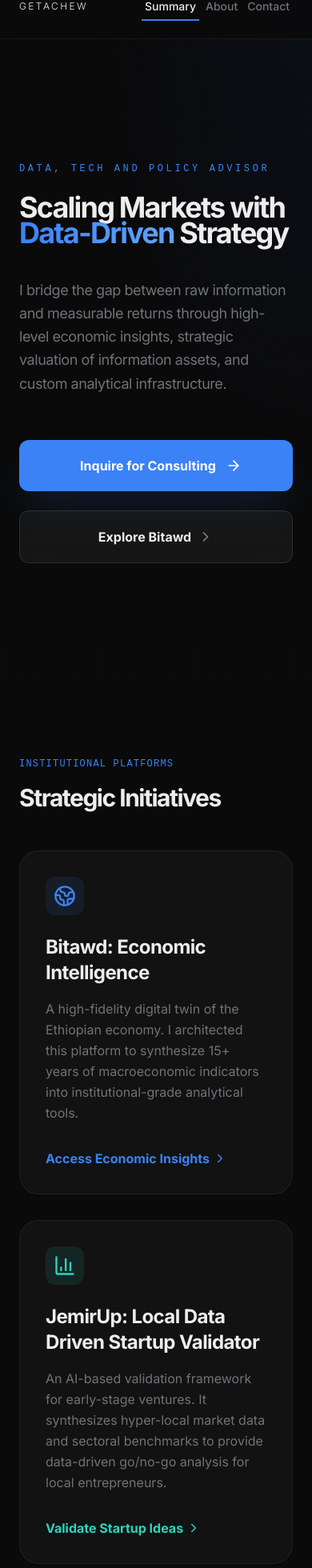
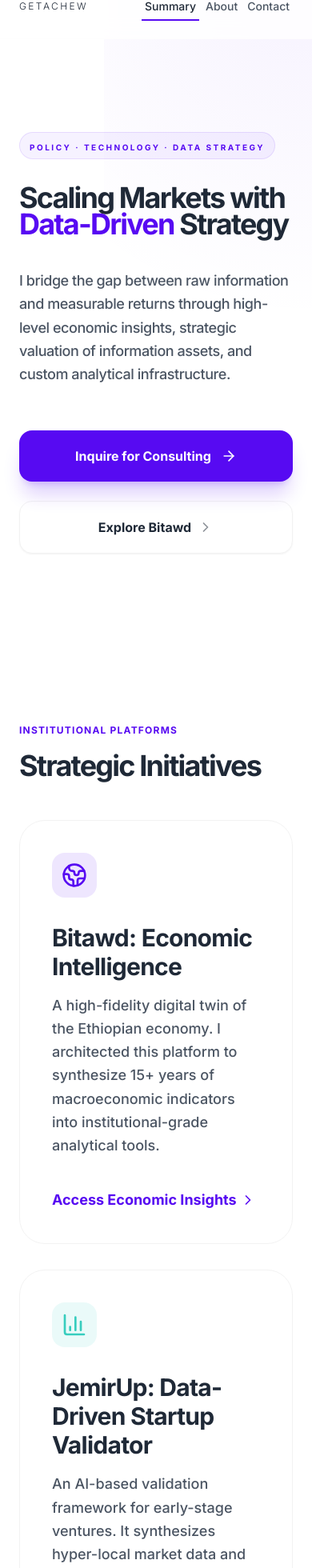
Before and after one commit to gabegaz/gabegaz.github.io, a Next.js app: page / in a window 390 px wide. Shown: the part 32-1992 px from the top of the page at 80% size. Built offline with nearby package versions, Linux system fonts and the light colour scheme.

Commit message:
changed theme

```diff
--- a/app/globals.css
+++ b/app/globals.css
@@ -3,17 +3,29 @@
 @tailwind utilities;
 
 :root {
-  --background: #ffffff;
-  --foreground: #0a0a0a;
-  --card: #f9f9f9;
-  --card-foreground: #0a0a0a;
+  --background: 255 255 255;
+  --foreground: 31 41 55;
+  --card: 255 255 255;
+  --card-foreground: 31 41 55;
+  --primary: 87 10 242;
+  --primary-foreground: 255 255 255;
+  --secondary: 240 0 184;
+  --secondary-foreground: 255 255 255;
+  --accent: 55 205 190;
+  --accent-foreground: 31 41 55;
+  --muted: 242 242 242;
+  --muted-foreground: 75 85 99;
 }
 
+/* Updated dark mode for DaisyUI light context if needed,
+   but keeping it distinct from the previous dark theme. */
 .dark {
-  --background: #0a0a0a;
-  --foreground: #ededed;
-  --card: #121212;
-  --card-foreground: #ffffff;
+  --background: 31 41 55;
+  --foreground: 242 242 242;
+  --card: 45 52 65;
+  --card-foreground: 242 242 242;
+  --muted: 55 65 81;
+  --muted-foreground: 156 163 175;
 }
 
 @layer base {
@@ -33,7 +45,7 @@
 }
 
 ::-webkit-scrollbar-thumb {
-  @apply bg-muted/20 rounded-full hover:bg-muted/40 transition-colors;
+  @apply bg-muted/40 rounded-full hover:bg-muted/60 transition-colors;
 }
 
 /* Typography Enhancements */
--- a/app/layout.tsx
+++ b/app/layout.tsx
@@ -69,14 +69,16 @@
 
 export default function RootLayout({ children }: { children: React.ReactNode }) {
   return (
-    <html lang="en" className="dark">
+    <html lang="en">
       <head>
         <GoogleAnalytics gaId="G-CBZ2TKHSNF" />
       </head>
       <body className={`${inter.variable} font-sans antialiased text-foreground bg-background`}>
         <div className="relative min-h-screen flex flex-col">
-          {/* Subtle background gradient for "Strategic" feel */}
-          <div className="fixed inset-0 z-[-1] bg-[radial-gradient(ellipse_at_top_right,_var(--tw-gradient-stops))] from-blue-900/10 via-background to-background"></div>
+          {/* High-contrast background for DaisyUI Light feel */}
+          <div className="fixed inset-0 z-[-1] bg-white">
+            <div className="absolute top-0 right-0 w-2/3 h-2/3 bg-[radial-gradient(circle_at_top_right,rgba(87,10,242,0.05)_0%,transparent_70%)]"></div>
+          </div>
 
           <Navbar />
           <main className="flex-grow">
--- a/app/page.tsx
+++ b/app/page.tsx
@@ -1,6 +1,6 @@
 "use client";
 
-import { motion, Variants, TargetAndTransition } from "framer-motion";
+import { motion, Variants } from "framer-motion";
 import Link from "next/link";
 import {
   ShieldCheck,
@@ -15,7 +15,7 @@
 
 // Refined animation variants for premium consulting feel
 const baseTransition = {
-  duration: 0.8,
+  duration: 1.2,
   ease: [0.16, 1, 0.3, 1] as const,
 };
 
@@ -24,14 +24,14 @@
   visible: {
     opacity: 1,
     transition: {
-      staggerChildren: 0.15,
-      delayChildren: 0.1,
+      staggerChildren: 0.1,
+      delayChildren: 0.2,
     },
   },
 };
 
 const itemVariants: Variants = {
-  hidden: { opacity: 0, y: 20 },
+  hidden: { opacity: 0, y: 30 },
   visible: {
     opacity: 1,
     y: 0,
@@ -41,7 +41,7 @@
 
 // Variant for elements that animate when they come into view
 const fadeInUpVariants: Variants = {
-  hidden: { opacity: 0, y: 20 },
+  hidden: { opacity: 0, y: 40 },
   visible: {
     opacity: 1,
     y: 0,
@@ -53,11 +53,11 @@
   return (
     <div className="flex flex-col space-y-24 md:space-y-32 pb-24 md:pb-32">
       {/* 1. Premium Consulting Hero Section */}
-      <section className="relative min-h-[95vh] flex items-center overflow-hidden py-24 lg:py-32 px-6">
-        {/* Visual Sophistication: Subtle Mesh Glow & Grid Pattern */}
-        <div className="absolute inset-0 -z-10 bg-[#0a0a0a]">
-          <div className="absolute inset-0 opacity-20 bg-[linear-gradient(to_right,#80808012_1px,transparent_1px),linear-gradient(to_bottom,#80808012_1px,transparent_1px)] bg-[size:24px_24px]" />
-          <div className="absolute top-1/2 left-1/2 -translate-x-1/2 -translate-y-1/2 w-full h-full bg-[radial-gradient(circle_at_center,rgba(59,130,246,0.08)_0%,transparent_70%)]" />
+      <section className="relative min-h-[90vh] flex items-center overflow-hidden py-24 lg:py-32 px-6">
+        {/* Visual Sophistication: High Contrast Grid (DaisyUI Light Style) */}
+        <div className="absolute inset-0 -z-10 bg-white">
+          <div className="absolute inset-0 opacity-[0.03] bg-[linear-gradient(to_right,#000_1px,transparent_1px),linear-gradient(to_bottom,#000_1px,transparent_1px)] bg-[size:40px_40px]" />
+          <div className="absolute top-0 right-0 w-2/3 h-2/3 bg-[radial-gradient(circle_at_top_right,rgba(87,10,242,0.07)_0%,transparent_70%)]" />
         </div>
 
         <motion.div
@@ -67,27 +67,31 @@
           className="container mx-auto"
         >
           <div className="max-w-6xl">
-            {/* Personal Greeting / Eyebrow */}
-            <motion.span
+            {/* Eyebrow Tag */}
+            <motion.div
               variants={itemVariants}
-              className="inline-block text-primary font-mono text-xs md:text-sm uppercase tracking-[0.3em] mb-6"
+              className="inline-block px-3 py-1 bg-primary/5 border border-primary/10 rounded-full mb-8"
             >
-              Data, Tech and Policy Advisor
-            </motion.span>
+              <span className="text-[10px] sm:text-xs font-bold uppercase tracking-[0.25em] text-primary">
+                Policy · Technology · Data Strategy
+              </span>
+            </motion.div>
 
             <motion.h1
               variants={itemVariants}
               className="text-4xl sm:text-5xl md:text-6xl lg:text-7xl font-bold tracking-tighter mb-10 leading-[0.9] text-foreground"
             >
               Scaling Markets <br className="hidden lg:block" />
-              with <span className="text-primary bg-clip-text text-transparent bg-gradient-to-r from-primary to-blue-400">
+              with{" "}
+              <span className="text-primary">
                 Data-Driven
-              </span> Strategy
+              </span>{" "}
+              Strategy
             </motion.h1>
 
             <motion.p
               variants={itemVariants}
-              className="text-lg md:text-2xl text-muted-foreground mb-14 max-w-4xl leading-relaxed font-normal tracking-tight"
+              className="text-lg md:text-xl lg:text-2xl text-muted-foreground mb-14 max-w-4xl leading-relaxed font-medium tracking-tight"
             >
               I bridge the gap between raw information and measurable returns
               through high-level economic insights, strategic valuation of
@@ -100,9 +104,8 @@
             >
               <Link
                 href="/contact"
-                className="group relative px-10 py-5 bg-primary text-primary-foreground font-bold rounded-xl hover:scale-[1.02] active:scale-[0.98] transition-all flex items-center justify-center space-x-3 shadow-2xl shadow-primary/20 overflow-hidden"
+                className="group relative px-10 py-5 bg-primary text-primary-foreground font-bold rounded-2xl hover:brightness-110 active:scale-[0.98] transition-all flex items-center justify-center space-x-3 shadow-xl shadow-primary/20 overflow-hidden"
               >
-                <div className="absolute inset-0 bg-white/10 opacity-0 group-hover:opacity-100 transition-opacity" />
                 <span className="relative">Inquire for Consulting</span>
                 <ArrowRight
                   size={20}
@@ -113,7 +116,7 @@
               <Link
                 href="https://www.bitawd.com"
                 target="_blank"
-                className="px-10 py-5 bg-white/5 backdrop-blur-md border border-white/10 hover:border-primary/50 text-foreground font-bold rounded-xl transition-all flex items-center justify-center group"
+                className="px-10 py-5 bg-white border border-muted hover:border-primary/50 text-foreground font-bold rounded-2xl transition-all flex items-center justify-center group shadow-sm"
               >
                 <span>Explore Bitawd</span>
                 <ChevronRight
@@ -125,7 +128,8 @@
           </div>
         </motion.div>
       </section>
-      {/* 2. Strategic Initiatives Section (Formerly Ventures) */}
+
+      {/* 2. Strategic Initiatives Section */}
       <section className="container mx-auto px-6">
         <motion.div
           variants={fadeInUpVariants}
@@ -135,34 +139,34 @@
           className="flex flex-col md:flex-row justify-between items-start md:items-end mb-12 md:mb-16 space-y-4 md:space-y-0"
         >
           <div>
-            <span className="text-primary font-mono text-xs uppercase tracking-widest mb-4 block">
+            <span className="text-primary font-bold text-xs uppercase tracking-widest mb-4 block">
               Institutional Platforms
             </span>
-            <h3 className="text-3xl md:text-5xl font-bold tracking-tighter">
+            <h3 className="text-4xl md:text-5xl lg:text-6xl font-bold tracking-tighter">
               Strategic Initiatives
             </h3>
           </div>
         </motion.div>
 
-        <div className="grid grid-cols-1 md:grid-cols-2 gap-8 md:gap-12">
+        <div className="grid grid-cols-1 lg:grid-cols-2 gap-8 md:gap-12">
           <motion.div
             variants={fadeInUpVariants}
             initial="hidden"
             whileInView="visible"
             viewport={{ once: true }}
-            className="group relative p-8 sm:p-10 bg-card border border-muted/10 rounded-3xl overflow-hidden hover:border-primary/30 transition-all shadow-sm"
+            className="group relative p-10 bg-white border border-muted rounded-[2rem] overflow-hidden hover:shadow-2xl hover:shadow-primary/5 transition-all"
           >
-            <div className="absolute top-0 right-0 p-8 text-primary/10 group-hover:text-primary/20 transition-colors hidden sm:block">
-              <TrendingUp size={140} />
+            <div className="absolute top-0 right-0 p-8 text-primary/5 group-hover:text-primary/10 transition-colors hidden sm:block">
+              <TrendingUp size={160} />
             </div>
             <div className="relative z-10">
-              <div className="w-12 h-12 bg-primary/10 rounded-xl flex items-center justify-center text-primary mb-6">
-                <Globe2 size={28} />
+              <div className="w-14 h-14 bg-primary/10 rounded-2xl flex items-center justify-center text-primary mb-8">
+                <Globe2 size={32} />
               </div>
-              <h4 className="text-2xl sm:text-3xl font-bold mb-4 tracking-tight">
+              <h4 className="text-3xl font-bold mb-4 tracking-tight">
                 Bitawd: Economic Intelligence
               </h4>
-              <p className="text-base sm:text-lg text-muted-foreground mb-8 leading-relaxed">
+              <p className="text-lg text-muted-foreground mb-10 leading-relaxed font-medium">
                 A high-fidelity digital twin of the Ethiopian economy. I
                 architected this platform to synthesize 15+ years of
                 macroeconomic indicators into institutional-grade analytical
@@ -171,11 +175,11 @@
               <Link
                 href="https://www.bitawd.com"
                 target="_blank"
-                className="inline-flex items-center text-primary font-bold hover:underline text-base group"
+                className="inline-flex items-center text-primary font-bold hover:underline text-lg group"
               >
                 Access Economic Insights{" "}
                 <ChevronRight
-                  size={18}
+                  size={20}
                   className="ml-1 group-hover:translate-x-1 transition-transform"
                 />
               </Link>
@@ -187,36 +191,31 @@
             initial="hidden"
             whileInView="visible"
             viewport={{ once: true }}
-            transition={{
-              ...((fadeInUpVariants.visible as TargetAndTransition)
-                .transition || {}),
-              delay: 0.1,
-            }}
-            className="group relative p-8 sm:p-10 bg-card border border-muted/10 rounded-3xl overflow-hidden hover:border-accent/30 transition-all shadow-sm"
+            className="group relative p-10 bg-white border border-muted rounded-[2rem] overflow-hidden hover:shadow-2xl hover:shadow-accent/5 transition-all"
           >
-            <div className="absolute top-0 right-0 p-8 text-accent/10 group-hover:text-accent/20 transition-colors hidden sm:block">
-              <ShieldCheck size={140} />
+            <div className="absolute top-0 right-0 p-8 text-accent/5 group-hover:text-accent/10 transition-colors hidden sm:block">
+              <ShieldCheck size={160} />
             </div>
             <div className="relative z-10">
-              <div className="w-12 h-12 bg-accent/10 rounded-xl flex items-center justify-center text-accent mb-6">
-                <BarChart3 size={28} />
+              <div className="w-14 h-14 bg-accent/10 rounded-2xl flex items-center justify-center text-accent mb-8">
+                <BarChart3 size={32} />
               </div>
-              <h4 className="text-2xl sm:text-3xl font-bold mb-4 tracking-tight">
-                JemirUp: Local Data Driven Startup Validator
+              <h4 className="text-3xl font-bold mb-4 tracking-tight">
+                JemirUp: Data-Driven Startup Validator
               </h4>
-              <p className="text-base sm:text-lg text-muted-foreground mb-8 leading-relaxed">
-                An AI-based validation framework for early-stage ventures.
-                It synthesizes hyper-local market data and sectoral benchmarks
-                to provide data-driven go/no-go analysis for local entrepreneurs.
+              <p className="text-lg text-muted-foreground mb-10 leading-relaxed font-medium">
+                An AI-based validation framework for early-stage ventures. It
+                synthesizes hyper-local market data and sectoral benchmarks to
+                provide data-driven go/no-go analysis for local entrepreneurs.
               </p>
               <Link
                 href="https://www.jemirup.com"
                 target="_blank"
-                className="inline-flex items-center text-accent font-bold hover:underline text-base group"
+                className="inline-flex items-center text-accent font-bold hover:underline text-lg group"
               >
                 Validate Startup Ideas{" "}
                 <ChevronRight
-                  size={18}
+                  size={20}
                   className="ml-1 group-hover:translate-x-1 transition-transform"
                 />
               </Link>
@@ -224,6 +223,7 @@
           </motion.div>
         </div>
       </section>
+
       {/* 3. Research Projects & Articles Section */}
       <section className="container mx-auto px-6">
         <motion.div
@@ -234,38 +234,40 @@
           className="flex flex-col md:flex-row justify-between items-start md:items-end mb-12 md:mb-16 space-y-4 md:space-y-0"
         >
           <div>
-            <span className="text-primary font-mono text-xs uppercase tracking-widest mb-4 block">
+            <span className="text-secondary font-bold text-xs uppercase tracking-widest mb-4 block">
               Published Research
             </span>
-            <h3 className="text-3xl md:text-5xl font-bold tracking-tighter">
+            <h3 className="text-4xl md:text-5xl lg:text-6xl font-bold tracking-tighter">
               Insights & Analysis
             </h3>
           </div>
           <Link
             href="/projects"
-            className="inline-flex items-center text-primary font-bold hover:underline text-base group tracking-tight"
+            className="inline-flex items-center text-primary font-bold hover:underline text-lg group tracking-tight"
           >
             View all publications{" "}
             <ArrowRight
-              size={18}
+              size={20}
               className="ml-1 group-hover:translate-x-1 transition-transform"
             />
           </Link>
         </motion.div>
 
-        <div className="grid grid-cols-1 md:grid-cols-2 gap-8 md:gap-12">
+        <div className="grid grid-cols-1 lg:grid-cols-2 gap-8 md:gap-12">
           {[
             {
               title: "Price Shocks & Food Security",
               desc: "Empirical analysis of food security dynamics in the face of short-term price volatility in Ethiopia.",
-              tags: ["Price Analytics", "Food Security", "Volatility modeling"],
+              tags: ["Price Analytics", "Food Security", "Volatility"],
               link: "https://link.springer.com/article/10.1007/s12571-015-0467-4",
+              color: "primary"
             },
             {
               title: "Agri-Finance & Credit Access",
               desc: "Evaluating the nexus between institutional credit access and agricultural scaling in coffee-growing regions.",
               tags: ["Capital Access", "Agri-Finance", "Market Risk"],
               link: "https://eea-et.org/wp-content/uploads/2025/09/7TH_vol-II.pdf",
+              color: "secondary"
             },
           ].map((project, i) => (
             <motion.div
@@ -274,28 +276,23 @@
               initial="hidden"
               whileInView="visible"
               viewport={{ once: true }}
-              transition={{
-                ...((fadeInUpVariants.visible as TargetAndTransition)
-                  .transition || {}),
-                delay: i * 0.1,
-              }}
-              className="p-8 sm:p-10 bg-card border border-muted/10 rounded-3xl hover:border-primary/30 transition-all flex flex-col shadow-sm"
+              className="p-10 bg-white border border-muted rounded-[2rem] hover:shadow-xl transition-all flex flex-col group"
             >
-              <div className="w-12 h-12 bg-primary/10 rounded-xl flex items-center justify-center text-primary mb-6">
-                <FileText size={28} />
+              <div className={`w-14 h-14 bg-${project.color}/10 rounded-2xl flex items-center justify-center text-${project.color} mb-8`}>
+                <FileText size={32} />
               </div>
-              <h4 className="text-2xl sm:text-3xl font-bold mb-4 leading-tight tracking-tight">
+              <h4 className="text-3xl font-bold mb-4 leading-tight tracking-tight">
                 {project.title}
               </h4>
-              <p className="text-base sm:text-lg text-muted-foreground mb-8 leading-relaxed flex-grow">
+              <p className="text-lg text-muted-foreground mb-10 leading-relaxed flex-grow font-medium">
                 {project.desc}
               </p>
-              <div className="flex items-center justify-between mt-auto pt-8 border-t border-muted/10">
+              <div className="flex items-center justify-between mt-auto pt-8 border-t border-muted">
                 <div className="flex flex-wrap gap-2">
                   {project.tags.map((tag) => (
                     <span
                       key={tag}
-                      className="text-[10px] font-mono px-3 py-1 bg-muted/10 rounded-full text-muted-foreground uppercase tracking-wider"
+                      className="text-[10px] font-bold px-3 py-1 bg-muted rounded-full text-muted-foreground uppercase tracking-widest"
                     >
                       {tag}
                     </span>
@@ -304,7 +301,7 @@
                 <a
                   href={project.link}
                   target="_blank"
-                  className="text-primary hover:text-primary/80 transition-colors p-2 hover:bg-primary/5 rounded-full"
+                  className="text-primary hover:scale-110 transition-transform p-2 bg-white border border-muted rounded-full shadow-sm"
                 >
                   <ExternalLink size={20} />
                 </a>
@@ -313,6 +310,7 @@
           ))}
         </div>
       </section>
+
       {/* Final CTA */}
       <motion.div
         variants={fadeInUpVariants}
@@ -321,31 +319,30 @@
         viewport={{ once: true }}
         className="container mx-auto px-6"
       >
-        <div className="bg-card border border-muted/10 rounded-[2.5rem] p-12 md:p-20 text-center relative overflow-hidden group">
-          <div className="absolute inset-0 bg-[radial-gradient(circle_at_center,rgba(59,130,246,0.02)_0%,transparent_100%)]" />
+        <div className="bg-secondary/5 border-2 border-dashed border-secondary/20 rounded-[3rem] p-12 md:p-24 text-center relative overflow-hidden group">
+          <div className="absolute top-0 left-0 w-full h-1 bg-gradient-to-r from-transparent via-secondary/20 to-transparent" />
           <div className="relative z-10">
-            <h3 className="text-3xl md:text-5xl font-bold tracking-tight mb-6 max-w-3xl mx-auto leading-tight">
+            <h3 className="text-4xl md:text-6xl font-bold tracking-tighter mb-8 max-w-3xl mx-auto leading-[1.1]">
               Let’s explore how we can{" "}
-              <span className="text-primary">work together</span>.
+              <span className="text-primary italic">work together</span>.
             </h3>
-            <p className="text-muted-foreground text-lg md:text-xl mb-10 max-w-2xl mx-auto leading-relaxed">
+            <p className="text-muted-foreground text-xl md:text-2xl mb-12 max-w-2xl mx-auto leading-relaxed font-medium">
               I’m always open to discussing new challenges and seeing how my
               background in economics and data systems can support your goals.
-              Feel free to reach out for a conversation.
             </p>
             <Link
               href="/contact"
-              className="inline-flex items-center space-x-3 px-10 py-5 bg-primary text-primary-foreground font-bold rounded-xl hover:bg-primary/90 transition-all shadow-lg shadow-primary/20 relative group"
+              className="inline-flex items-center space-x-3 px-12 py-6 bg-secondary text-secondary-foreground font-bold rounded-2xl hover:brightness-110 transition-all shadow-xl shadow-secondary/20 relative group"
             >
-              <span className="relative">Get in Touch</span>
+              <span className="relative">Start a Conversation</span>
               <ArrowRight
                 size={22}
-                className="relative group-hover:translate-x-1 transition-transform"
+                className="relative group-hover:translate-x-2 transition-transform"
               />
             </Link>
           </div>
         </div>
-      </motion.div>{" "}
+      </motion.div>
     </div>
   );
 }
--- a/components/Favicon.tsx
+++ b/components/Favicon.tsx
@@ -9,7 +9,7 @@
     <div
       style={{
         fontSize: `${fontSize}px`,
-        background: '#3b82f6',
+        background: '#570af2',
         width: '100%',
         height: '100%',
         display: 'flex',
--- a/tailwind.config.ts
+++ b/tailwind.config.ts
@@ -10,23 +10,27 @@
   theme: {
     extend: {
       colors: {
-        background: "#0a0a0a",
-        foreground: "#ededed",
+        background: "rgb(var(--background) / <alpha-value>)",
+        foreground: "rgb(var(--foreground) / <alpha-value>)",
         card: {
-          DEFAULT: "#121212",
-          foreground: "#ffffff",
+          DEFAULT: "rgb(var(--card) / <alpha-value>)",
+          foreground: "rgb(var(--card-foreground) / <alpha-value>)",
         },
         primary: {
-          DEFAULT: "#3b82f6", // Executive blue
-          foreground: "#ffffff",
+          DEFAULT: "rgb(var(--primary) / <alpha-value>)",
+          foreground: "rgb(var(--primary-foreground) / <alpha-value>)",
+        },
+        secondary: {
+          DEFAULT: "rgb(var(--secondary) / <alpha-value>)",
+          foreground: "rgb(var(--secondary-foreground) / <alpha-value>)",
         },
         muted: {
-          DEFAULT: "#a1a1aa",
-          foreground: "#71717a",
+          DEFAULT: "rgb(var(--muted) / <alpha-value>)",
+          foreground: "rgb(var(--muted-foreground) / <alpha-value>)",
         },
         accent: {
-          DEFAULT: "#2dd4bf", // Teal for data-inspired highlights
-          foreground: "#000000",
+          DEFAULT: "rgb(var(--accent) / <alpha-value>)",
+          foreground: "rgb(var(--accent-foreground) / <alpha-value>)",
         }
       },
       fontFamily: {
```
Also changed, not shown: app/about/page.tsx (+47 -48 lines), app/projects/page.tsx (+6 -6 lines).
